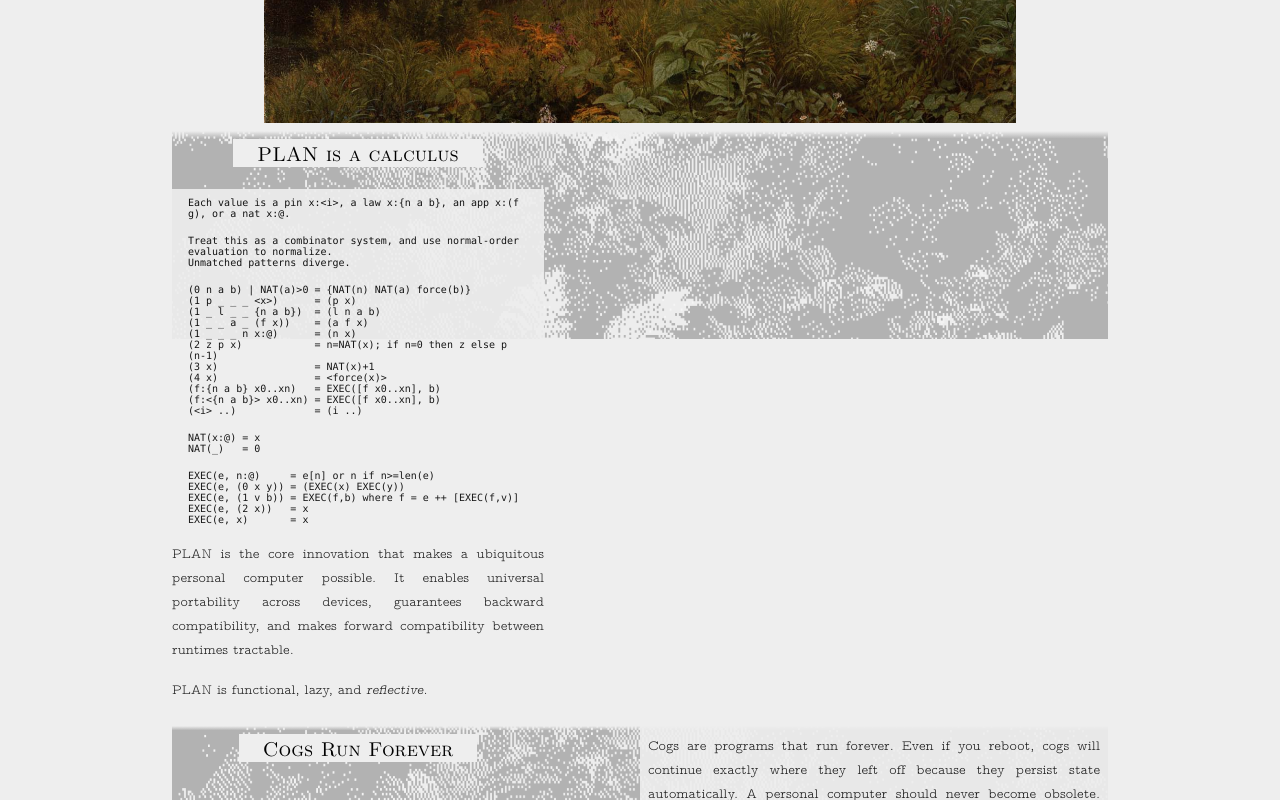
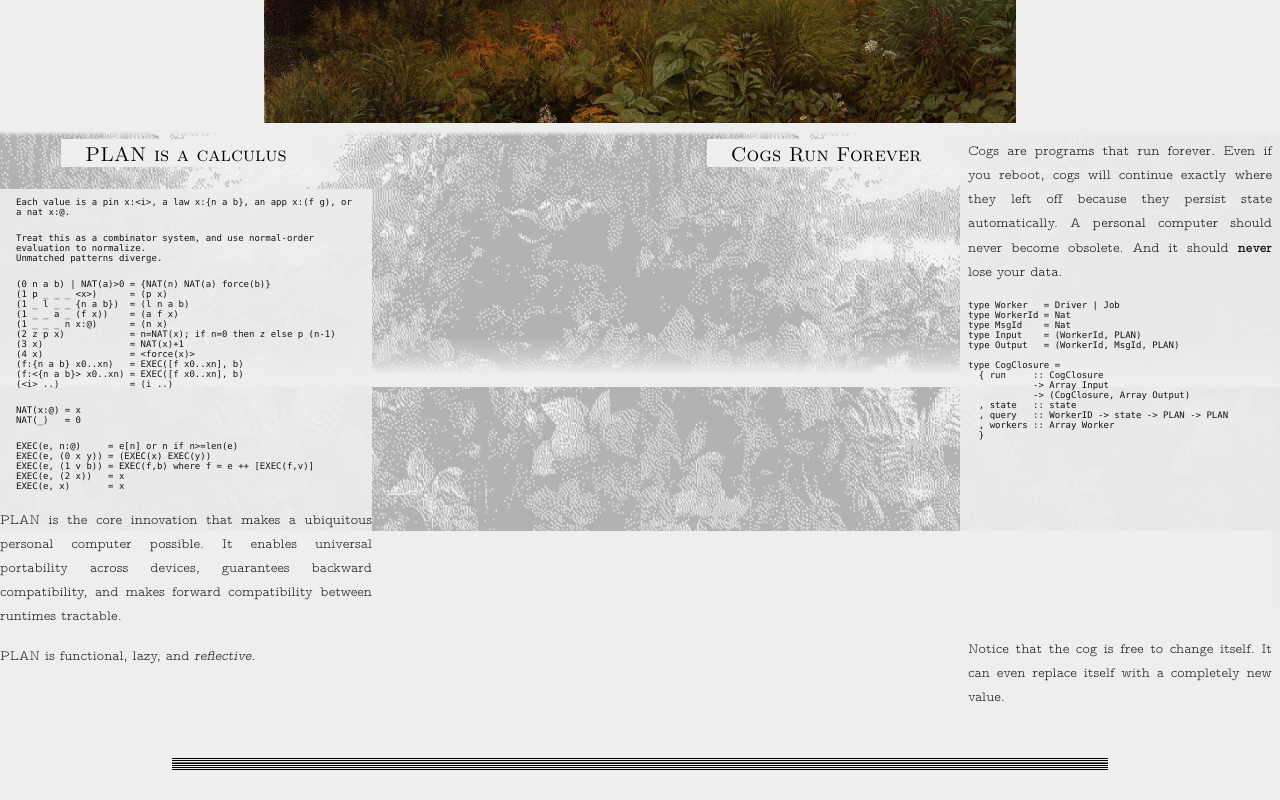
Before and after one commit to deathtothecorporation/vaporware.network, a Next.js app: page / in a window 1280 px wide. Shown: the part 1680-2480 px from the top of the page. Built offline with nearby package versions, Linux system fonts and the light colour scheme.

Commit message:
WIP: sync

```diff
--- a/src/app/globals.css
+++ b/src/app/globals.css
@@ -10,8 +10,6 @@
 /*[class*="text-"] {*/
 /*font-size: calc(var(--font-size, 1rem) * var(--scale)) !important;*/
 /*}*/
-
-
 
 @media (prefers-color-scheme: dark) {
   :root {
@@ -296,8 +294,7 @@ pre.code {
   /*@apply rounded-md;*/
   /*@apply p-2;*/
   /*@apply my-2;*/
-  @apply text-[10px];
-  @apply md:text-[10px];
+  @apply text-[9px];
 }
 
 section#callouts {
@@ -432,7 +429,7 @@ section#core-technology h2 {
   top: 0;
   left: 0;
   /*height: 10000px;*/
-  height: 100%;
+  /*height: 100%;*/
   width: 100%;
 
   overflow: hidden;
@@ -448,10 +445,9 @@ section#core-technology h2 {
   /*top: 0;*/
   /*left: 0;*/
   /*width: 100%;*/
-  height: 35%;
+  height: 400px;
   object-fit: cover;
   object-position: center center;
-
   /* Convert to black and white */
   filter: grayscale(100%);
   /*[> Optional: add some noise <]*/
--- a/src/app/page.tsx
+++ b/src/app/page.tsx
@@ -67,8 +67,8 @@ const USE_CASES = [
   },
 ];
 
-const useCaseTotal = USE_CASES.length
-console.log('use case total', useCaseTotal)
+const useCaseTotal = USE_CASES.length;
+console.log("use case total", useCaseTotal);
 
 interface UseCasesSectionProps {
   children: ReactNode[];
@@ -279,7 +279,9 @@ export default function Home() {
             </div>
           </header>
 
+          <div className="grid grid-cols-2">
             <article className="content-zone w-opfn mx-auto container">
+              <div className="md:grid md:grid-cols-2 flex flex-col mx-auto">
                 <div className="jungle-bg">
                   <img
                     src="/images/dithered-jungle.png"
@@ -288,13 +290,12 @@ export default function Home() {
                   />
                   <div className="jungle-overlay"></div>
                 </div>
-            <div className="md:grid md:grid-cols-2 flex flex-col mx-auto">
                 <div className="justify-self-start core-content md:w-372">
                   <header>
                     <h2 className="mt-0 mb-[14px]">PLAN is a calculus</h2>
                   </header>
 
-                <main className="">
+                  <main className="h-[321px]">
                     <div className="py-2 bg-[#EEE] opacity-90">
                       <div className="mb-[17px]">
                         <pre className="code">
@@ -401,7 +402,7 @@ EXEC(e, x)       = x`}
                       </p>
                     </div>
 
-                    <div className="">
+                    <div className="h-[321px]">
                       <pre className="code">
                         <code
                           style={{
@@ -445,6 +446,7 @@ type CogClosure =
                 </main>
               </div>
             </article>
+          </div>
         </section>
 
         <div className="content-zone mt-opfn mb-opfn-sm flex flex-row space-between items-center">
@@ -530,7 +532,11 @@ Nats - natural numbers: opaque data or opcodes`}
               <div className="flex h-full flex-col justify-between">
                 <div className="mb-0">
                   <p className="mb-0">
-    Operating functions run on a virtual machine. The semantics of the machine are completely encoded within the system—like a runnable spec—which makes it tractable to implement and audit multiple competing versions. Each user device runs one machine; together they form a networked computer.
+                    Operating functions run on a virtual machine. The semantics
+                    of the machine are completely encoded within the system—like
+                    a runnable spec—which makes it tractable to implement and
+                    audit multiple competing versions. Each user device runs one
+                    machine; together they form a networked computer.
                   </p>
                 </div>
                 <div className="shrink mt-[24px]"></div>
@@ -612,7 +618,7 @@ Nats - natural numbers: opaque data or opcodes`}
               <UseCasesSection>
                 {USE_CASES.map((caseItem, index) => (
                   <UseCase
-                  className={`w-full md:w-[357px] ${index % 2 !== 0 ? "" : ""} ${ (index === (useCaseTotal - 1)) ? "mb-0" : "mb-[24px]"} ${index === (useCaseTotal - 1)} `}
+                    className={`w-full md:w-[357px] ${index % 2 !== 0 ? "" : ""} ${index === useCaseTotal - 1 ? "mb-0" : "mb-[24px]"} ${index === useCaseTotal - 1} `}
                     number={`${(index + 1).toString().padStart(2, "0")}.`}
                     key={index}
                     title={caseItem.title}
```
Lines whose indentation alone changed are shown as unchanged.
